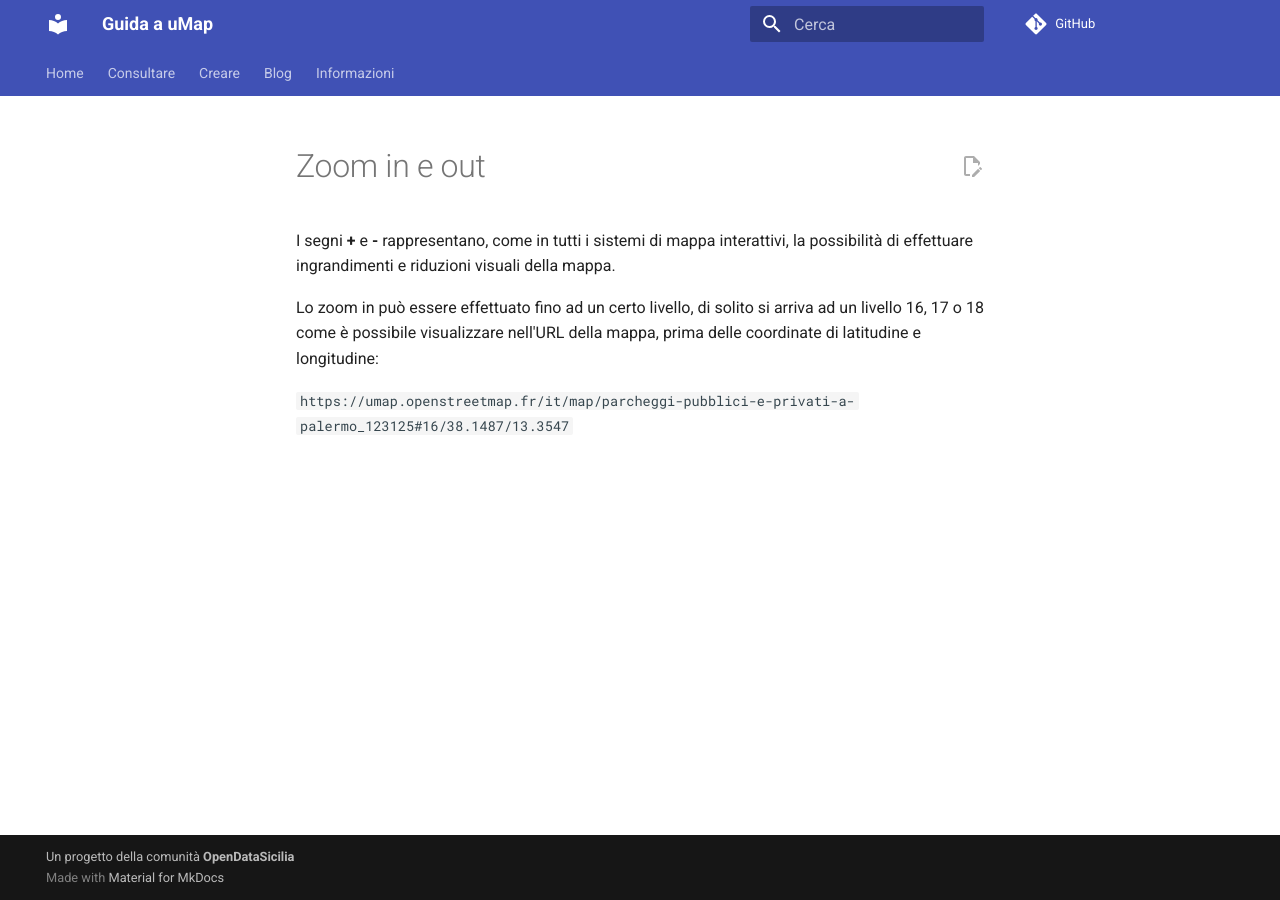
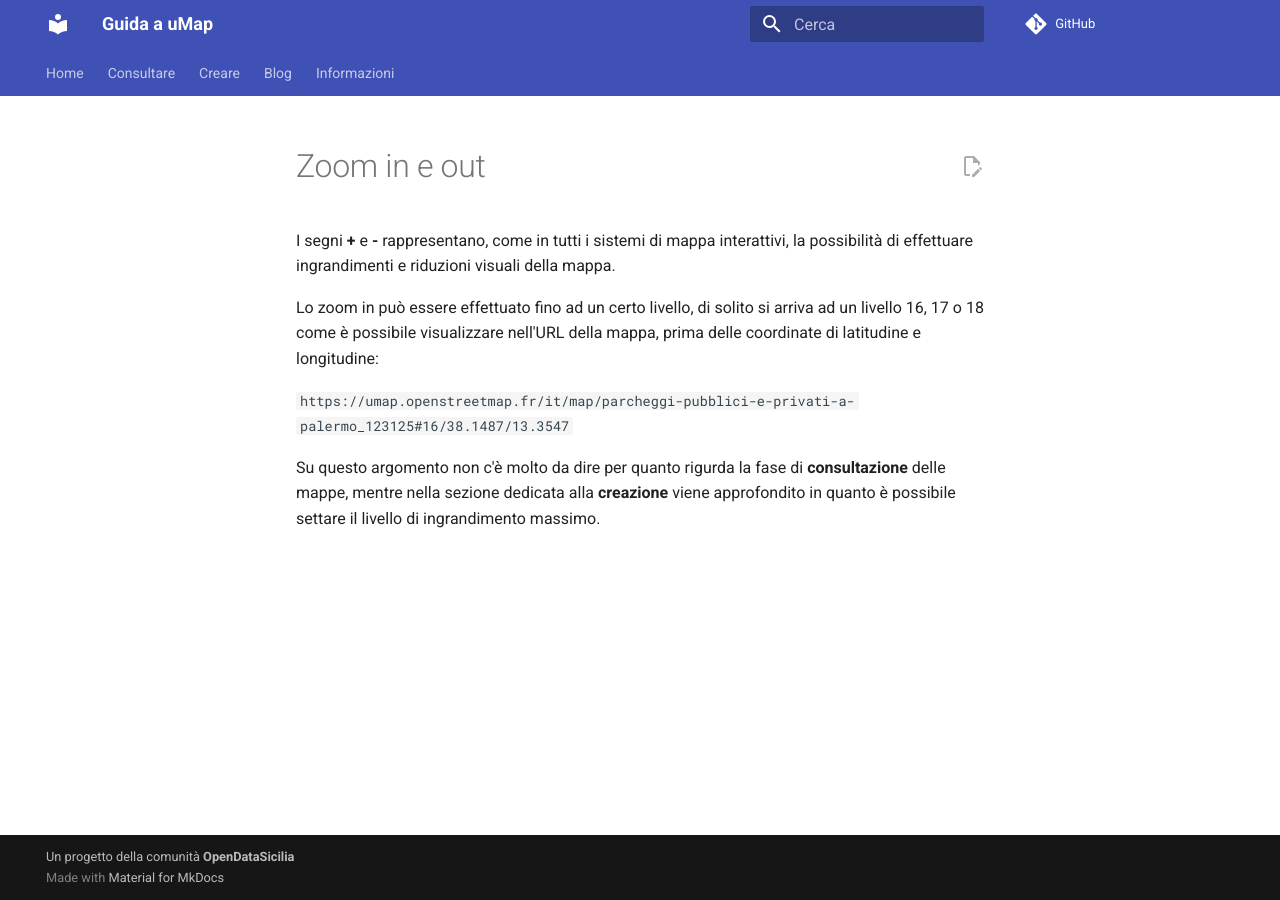
Before and after one commit to opendatasicilia/guida-umap, an MkDocs documentation site: the page built from docs/consultare/zoom-in-out.md, in a window 1280 px wide. Built offline with MkDocs 1.6.1 and Material for MkDocs 9.7.7, drawn with Linux system fonts in a browser that asks for light colours; comment, search, counter and statistics services are not loaded.

Commit message:
Update zoom-in-out.md

```diff
--- a/docs/consultare/zoom-in-out.md
+++ b/docs/consultare/zoom-in-out.md
@@ -5,3 +5,5 @@ I segni **+** e **-** rappresentano, come in tutti i sistemi di mappa interattiv
 Lo zoom in può essere effettuato fino ad un certo livello, di solito si arriva ad un livello 16, 17 o 18 come è possibile visualizzare nell'URL della mappa, prima delle coordinate di latitudine e longitudine:
 
 `https://umap.openstreetmap.fr/it/map/parcheggi-pubblici-e-privati-a-palermo_123125#16/38.1487/13.3547`
+
+Su questo argomento non c'è molto da dire per quanto rigurda la fase di **consultazione** delle mappe, mentre nella sezione dedicata alla **creazione** viene approfondito in quanto è possibile settare il livello di ingrandimento massimo.
```
